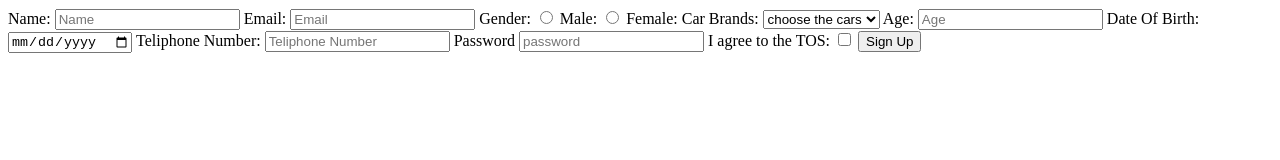
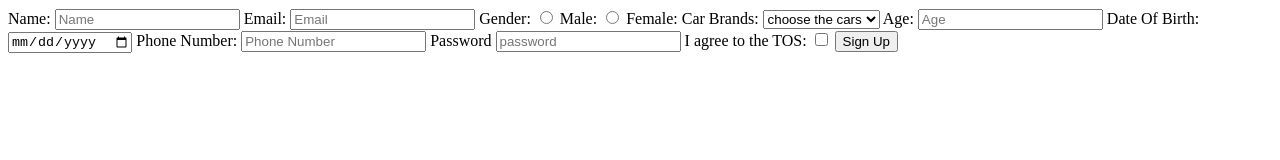
Before and after one commit to acciojob/signup-form-car-Yogagujar07, a website: page main.html in a window 1280 px wide. Drawn offline with Linux system fonts and the light colour scheme.

Commit message:
created a submission

```diff
--- a/main.html
+++ b/main.html
@@ -36,8 +36,8 @@
 		<lable for="dob">Date Of Birth:</lable>
 		<input type="date" id="dob" name="Date Of Birth" required>
 
-		<lable for="tel">Teliphone Number:</lable>
-		<input type="Tel" id="tel" name="tel" pattern="\d{3}-\d{3}-\d{4}" placeholder="Teliphone Number">
+		<lable for="tel">Phone Number:</lable>
+		<input type="Tel" id="tel" name="tel" pattern="\d{3}-\d{3}-\d{4}" placeholder="Phone Number">
 
 		<label for="password">Password</label>
 		<input type="password" id="password" name="password" placeholder="password" required>
```
